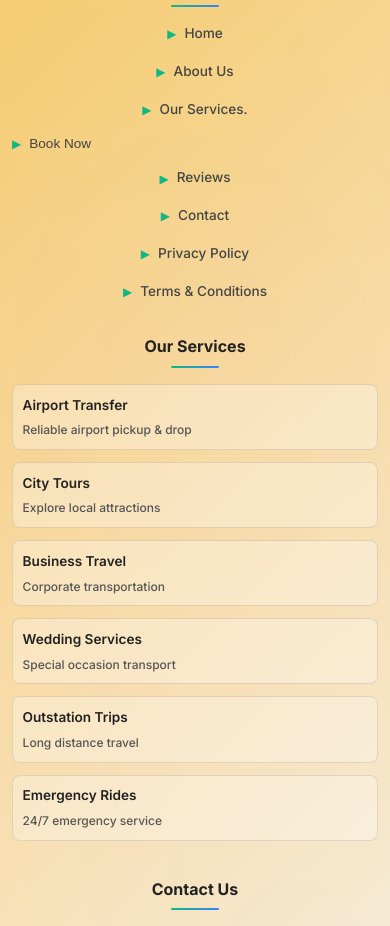
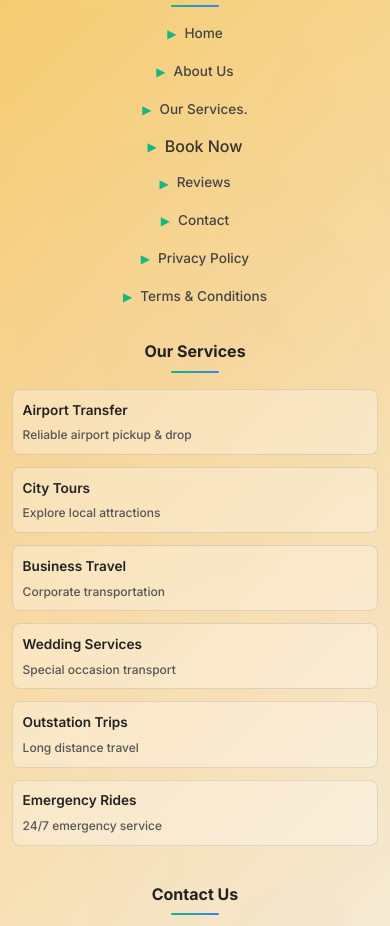
Before and after one commit to anmol37082/onlinetaxi, a Next.js app: page / in a window 390 px wide. Shown: the part 8640-9566 px from the top of the page. Built offline with nearby package versions, Linux system fonts and the light colour scheme; no server answers; the database is empty.

Commit message:
fix: responvie problem

```diff
--- a/src/app/components/footer.module.css
+++ b/src/app/components/footer.module.css
@@ -357,6 +357,38 @@
   transform: translateX(5px);
 }
 
+/* Fix for button elements in Quick Links */
+.linksList button.link {
+  display: flex;
+  align-items: center;
+  gap: 0.5rem;
+  font-weight: 500;
+  background: none;
+  border: none;
+  cursor: pointer;
+  padding: 0;
+  margin: 0;
+  width: 100%;
+  text-align: left;
+  font-family: inherit;
+  font-size: inherit;
+  color: inherit;
+  text-decoration: none;
+}
+
+@media (max-width: 768px) {
+  .linksList button.link {
+    justify-content: flex-start;
+  }
+}
+
+@media (max-width: 480px) {
+  .linksList button.link {
+    justify-content: center;
+    text-align: center;
+  }
+}
+
 /* Services Section */
 .serviceItem {
   margin-bottom: 1rem;
```
